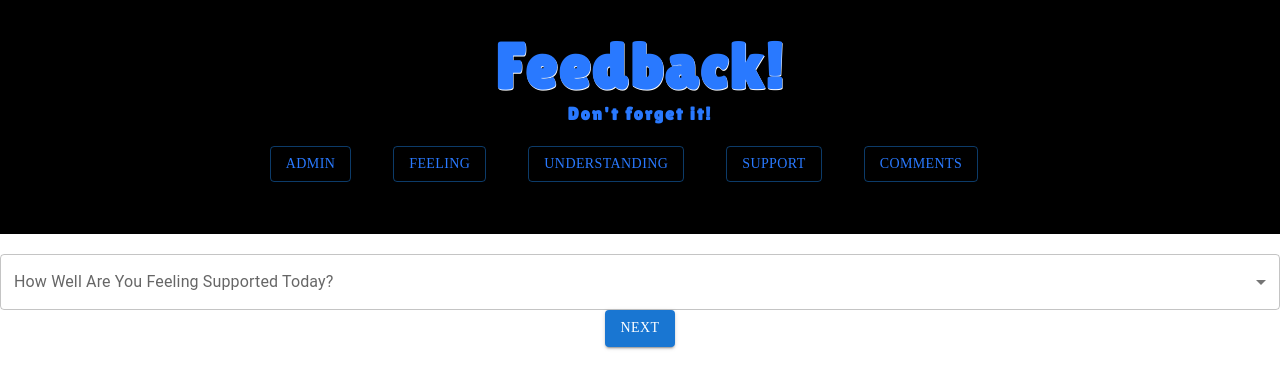
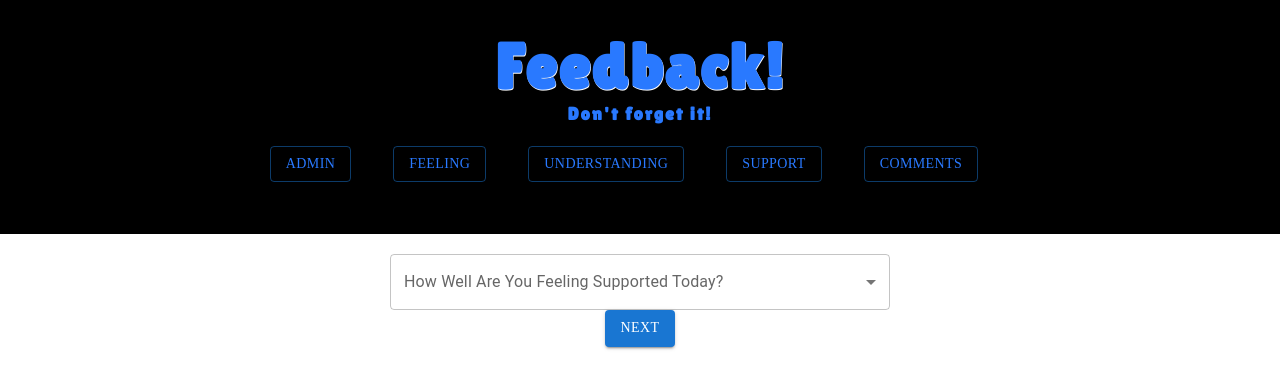
Before and after one commit to quynhngandao/redux-feedback-loop, a React (Create React App) app: page /#/support in a window 1280 px wide. Shown: the top 388 px of the page. Built offline with nearby package versions, Linux system fonts and the light colour scheme; no server answers; a web font is replaced by a local one.

Commit message:
done base

```diff
--- a/src/components/Pages/Feeling/Feeling.jsx
+++ b/src/components/Pages/Feeling/Feeling.jsx
@@ -29,7 +29,7 @@ const history = useHistory()
   }
 
   return (
-    <Box sx={{ minWidth: 500, margin:"auto"}}>
+    <Box sx={{ maxWidth: 500, margin:"auto"}}>
       <FormControl fullWidth>
         <InputLabel id="demo-simple-select-label">How Are You Feeling Today?</InputLabel>
         <Select
--- a/src/components/Pages/Support/Support.jsx
+++ b/src/components/Pages/Support/Support.jsx
@@ -29,7 +29,7 @@ export default function Support () {
   }
 
   return (
-    <Box sx={{ minWidth: 500, margin:"auto"}}>
+    <Box sx={{ maxWidth: 500, margin:"auto"}}>
       <FormControl fullWidth>
         <InputLabel id="demo-simple-select-label">How Well Are You Feeling Supported Today?</InputLabel>
         <Select
--- a/src/components/Pages/Understanding/Understanding.jsx
+++ b/src/components/Pages/Understanding/Understanding.jsx
@@ -29,7 +29,7 @@ export default function Understanding () {
   }
 
   return (
-    <Box sx={{ minWidth: 500, margin:"auto"}}>
+    <Box sx={{ maxWidth: 500, margin:"auto"}}>
 
       <FormControl fullWidth>
         <InputLabel id="demo-simple-select-label">How Well Are You Understanding The Content?</InputLabel>
```
